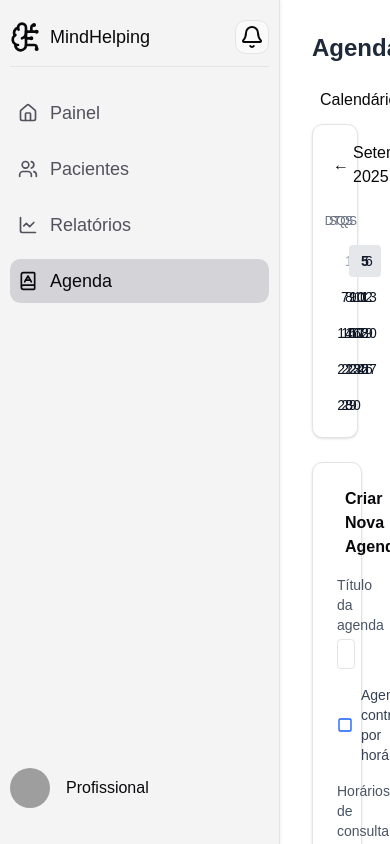
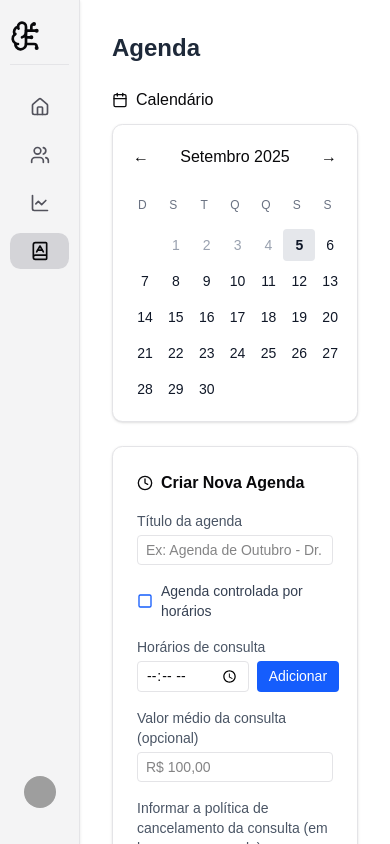
Before and after one commit to kaiqueLuanP/Mind-Helping-Web-TCC, a React (Vite) app: page /calendar in a window 390 px wide. Shown: the top 844 px of the page. Built offline with nearby package versions, Linux system fonts and the light colour scheme; grey boxes are pictures that could not be loaded.

Commit message:
configurando API e Axios

```diff
--- a/package.json
+++ b/package.json
@@ -21,6 +21,7 @@
     "@radix-ui/react-slot": "^1.2.3",
     "@tanstack/react-router": "^1.131.35",
     "@tanstack/react-router-devtools": "^1.131.35",
+    "axios": "^1.12.2",
     "class-variance-authority": "^0.7.1",
     "clsx": "^2.1.1",
     "lucide-react": "^0.542.0",
@@ -28,6 +29,7 @@
     "react-aria-components": "^1.12.2",
     "react-dom": "^19.1.1",
     "react-hook-form": "^7.62.0",
+    "react-number-format": "^5.4.4",
     "recharts": "^2.15.4",
     "tailwind-merge": "^3.3.1",
     "tailwindcss-animate": "^1.0.7",
--- /dev/null
+++ b/src/api/createSchudele.ts
@@ -0,0 +1,24 @@
+import { api } from "@/lib/axios";
+
+export interface CreateScheduleRequest{
+initialTime: string;
+endTime: string;
+interval: number;
+cancellationPolicy: number;
+averageValue: number;
+observation: string;
+isControlled: boolean;
+}
+
+export async function createSchedule({initialTime, endTime, interval, cancellationPolicy, averageValue, observation, isControlled}: CreateScheduleRequest){
+    const professionalPersonId = "109a5098-c916-4902-843f-e2d112e51e71"
+    await api.post(`/schedules/${professionalPersonId}`, {
+        initialTime,
+        endTime,
+        interval,
+        cancellationPolicy,
+        averageValue,
+        observation,
+        isControlled
+    })
+}
--- a/src/components/Hero.tsx
+++ b/src/components/Hero.tsx
@@ -22,9 +22,15 @@ function Hero() {
               </Button>
             </div>
           </div>
-          <img src={phone1} alt="App Preview" className='' />
+          <div className="flex-1 flex justify-center">
+            <img
+              src={phone1}
+              alt="App Preview"
+              className="w-48 md:w-72 lg:w-96 h-auto"
+            />
+          </div>
+                    </div>
         </div>
-      </div>
     </section>
   );
 }
--- a/src/components/Layout.tsx
+++ b/src/components/Layout.tsx
@@ -1,6 +1,6 @@
 import { Link, Outlet, useLocation } from '@tanstack/react-router'
 import { Bell, BookAIcon, BrainCircuit, ChartLine, House, UsersIcon, ChevronLeft, ChevronRight } from 'lucide-react'
-import { useState } from 'react'
+import { useState, useEffect } from 'react'
 import type React from 'react'
 import { Avatar, AvatarFallback, AvatarImage } from './ui/avatar'
 import { Separator } from './ui/separator'
@@ -12,6 +12,22 @@ interface LayoutProps {
 export default function Layout({ children }: LayoutProps) {
   const { pathname } = useLocation()
   const [sidebarCollapsed, setSidebarCollapsed] = useState(false)
+
+  useEffect(() => {
+    const handleResize = () => {
+      if (window.innerWidth < 1024) {
+        setSidebarCollapsed(true)
+      }
+    }
+
+    // Verifica na montagem do componente
+    handleResize()
+
+    // Adiciona listener para mudanças de tamanho
+    window.addEventListener('resize', handleResize)
+
+    return () => window.removeEventListener('resize', handleResize)
+  }, [])
 
   const iconsAndLabelsAndLinks = [
     {
@@ -50,7 +66,8 @@ export default function Layout({ children }: LayoutProps) {
           py-5 space-y-4
           flex flex-col justify-between
           transition-all duration-300 ease-in-out
-          ${sidebarCollapsed ? 'w-[80px]' : 'w-[280px] lg:w-[320px]'}
+          relative
+          ${sidebarCollapsed ? 'w-[80px]' : 'w-[80px] lg:w-[320px]'}
         `}
       >
         {/* Header do sidebar */}
@@ -59,13 +76,13 @@ export default function Layout({ children }: LayoutProps) {
             <div className='flex items-center gap-2 overflow-hidden'>
               <BrainCircuit className='w-8 h-8 flex-shrink-0' />
               {!sidebarCollapsed && (
-                <span className='whitespace-nowrap transition-opacity duration-200'>
+                <span className='whitespace-nowrap transition-opacity duration-200 hidden lg:block'>
                   MindHelping
                 </span>
               )}
             </div>
             {!sidebarCollapsed && (
-              <div className='bg-zinc-50 p-1 rounded-lg border-zinc-200 border flex-shrink-0'>
+              <div className='bg-zinc-50 p-1 rounded-lg border-zinc-200 border flex-shrink-0 hidden lg:block'>
                 <Bell className='w-6 h-6' />
               </div>
             )}
@@ -79,7 +96,7 @@ export default function Layout({ children }: LayoutProps) {
                 <Link
                   key={item.id}
                   to={item.link}
-                  title={sidebarCollapsed ? item.label : undefined}
+                  title={item.label}
                 >
                   <div
                     data-current={pathname === item.link ? 'true' : undefined}
@@ -89,12 +106,14 @@ export default function Layout({ children }: LayoutProps) {
                       rounded-lg p-2 transition-colors
                       data-[current=true]:bg-zinc-300
                       data-[current=true]:text-zinc-950
-                      ${sidebarCollapsed ? 'justify-center' : ''}
+                      ${sidebarCollapsed ? 'justify-center' : 'justify-center lg:justify-start'}
                     `}
                   >
                     {item.icon}
                     {!sidebarCollapsed && (
-                      <span className='whitespace-nowrap'>{item.label}</span>
+                      <span className='whitespace-nowrap hidden lg:block'>
+                        {item.label}
+                      </span>
                     )}
                   </div>
                 </Link>
@@ -106,7 +125,7 @@ export default function Layout({ children }: LayoutProps) {
         {/* Footer do sidebar */}
         <div className='px-2.5'>
           {!sidebarCollapsed ? (
-            <div className='flex items-center gap-x-4'>
+            <div className='hidden lg:flex items-center gap-x-4'>
               <Avatar>
                 <AvatarImage src="https://github.com/shadcn.png" />
                 <AvatarFallback>CN</AvatarFallback>
@@ -126,7 +145,7 @@ export default function Layout({ children }: LayoutProps) {
         {/* Botão de colapsar/expandir */}
         <button
           onClick={() => setSidebarCollapsed(!sidebarCollapsed)}
-          className='hidden lg:block absolute -right-3 top-8 bg-white border border-zinc-200 rounded-full p-1 shadow-md hover:bg-zinc-100 transition-colors'
+          className='hidden lg:block absolute -right-3 top-8 bg-white border border-zinc-200 rounded-full p-1 shadow-md hover:bg-zinc-100 transition-colors z-10'
           title={sidebarCollapsed ? 'Expandir menu' : 'Colapsar menu'}
         >
           {sidebarCollapsed ? (
--- /dev/null
+++ b/src/lib/axios.ts
@@ -0,0 +1,5 @@
+import axios from "axios";
+
+export const api = axios.create({
+    baseURL: "http://10.11.185.214:3333"
+})
```
Also changed, not shown: 1 other file (tests, documents, lock files or other folders).
